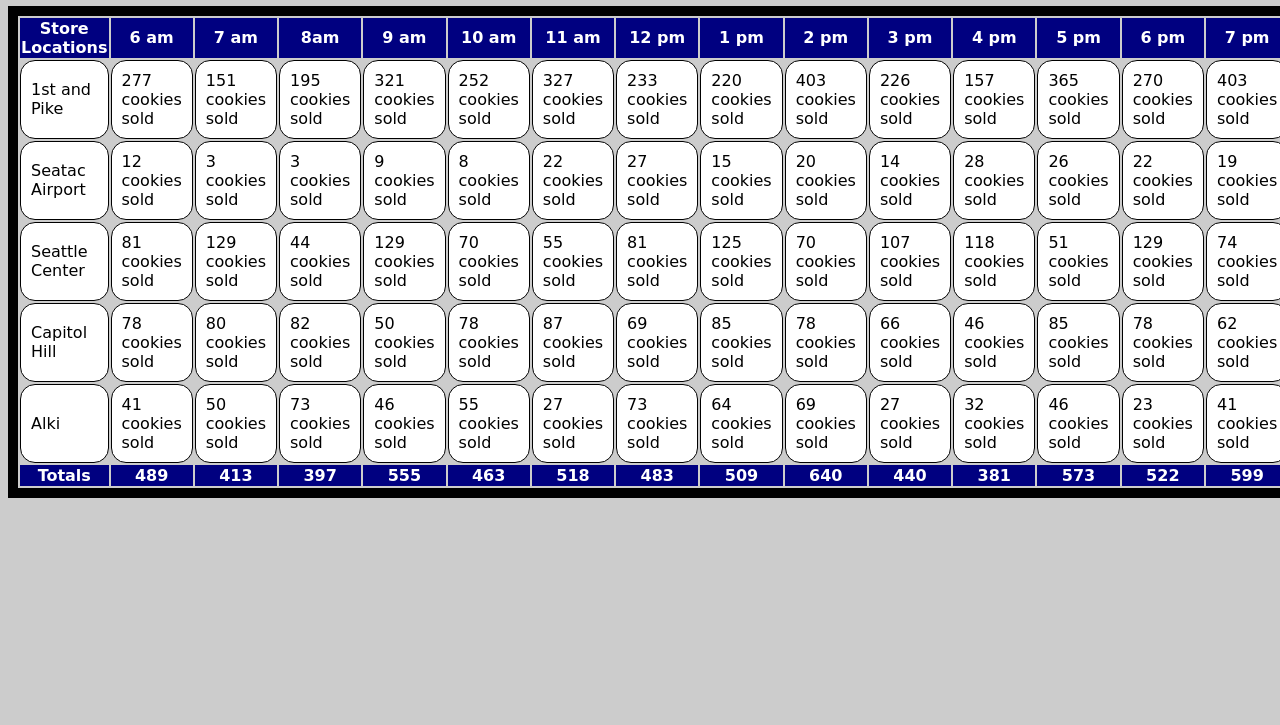
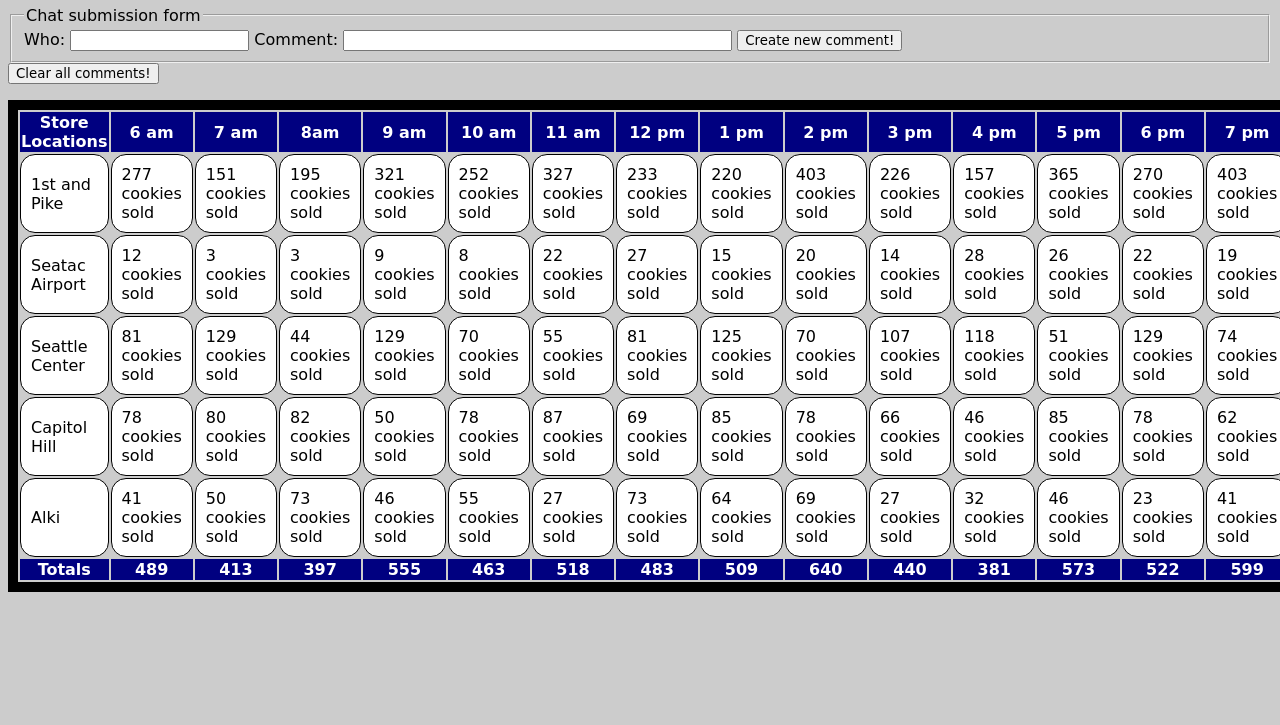
Before and after one commit to miwicki/salmoncookie, a plain HTML site: page sales.html in a window 1280 px wide. Shown: the part 75-800 px from the top of the page. Drawn offline with Linux system fonts and the light colour scheme.

Commit message:
Adding more to forms

```diff
--- a/sales.html
+++ b/sales.html
@@ -8,6 +8,25 @@
   <body>
     <h1>Pat's Fishy Cookies</h1>
 
+    <form id="chat-form">
+    <fieldset>
+      <legend>Chat submission form</legend>
+
+      <label for="who">Who: </label>
+      <input name="who" type="text" />
+
+      <label for="says">Comment: </label>
+      <input name="says" type="text" size="50" />
+
+      <button type="submit">Create new comment!</button>
+    </fieldset>
+  </form>
+
+  <button id="clear-chat-list">Clear all comments!</button>
+
+  <ul id="chat-list"></ul>
+
+
     <table id='stores'>
 
     </table>
```
